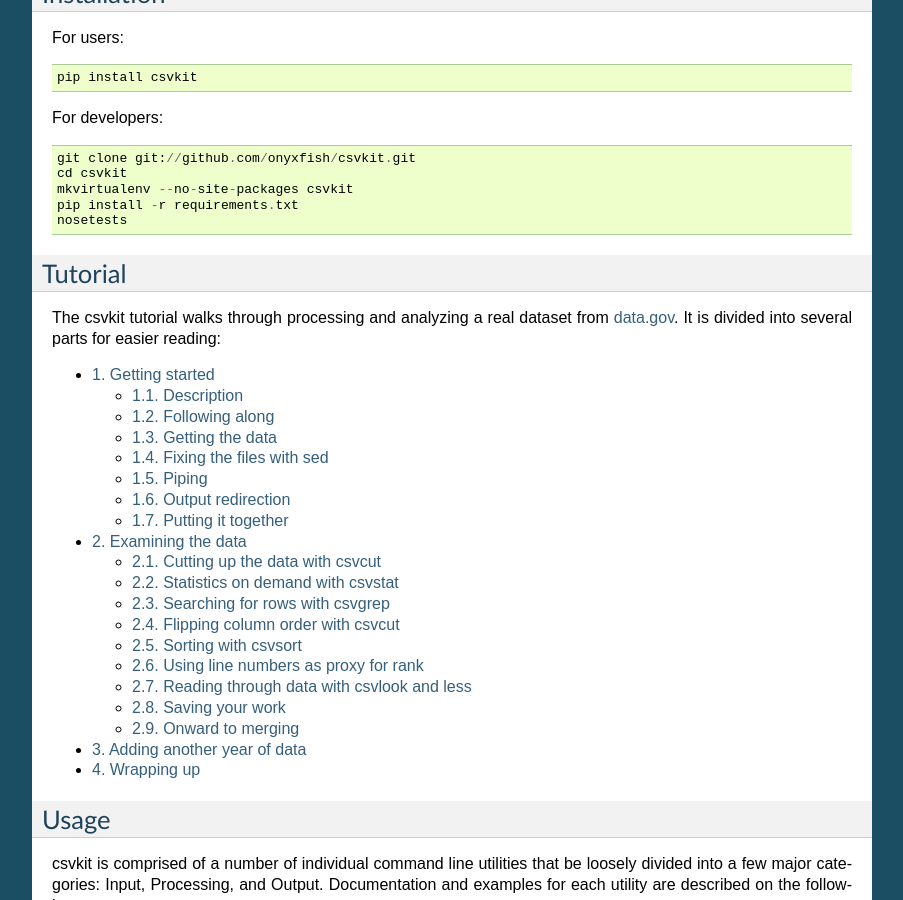
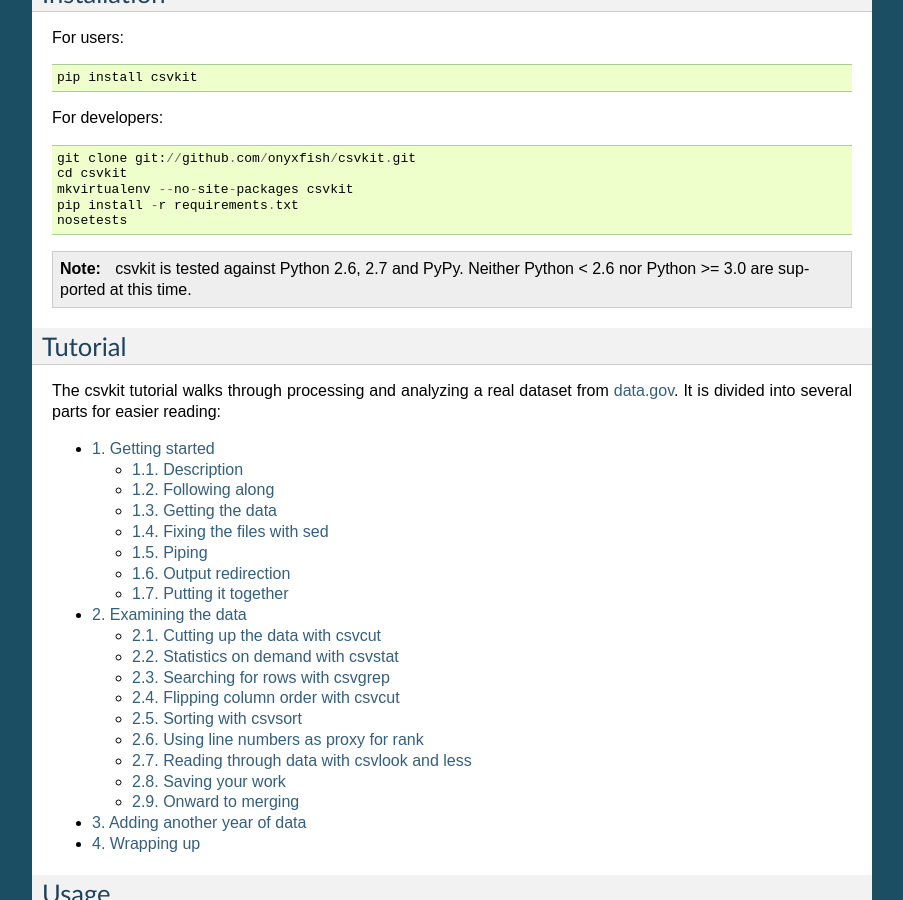
Before and after one commit to wireservice/csvkit, a Sphinx documentation site: the page built from docs/index.rst, in a window 1280 px wide and 900 px high, scrolled down 763 px. Shown: the whole window, without its empty margins (198-1101 px from the left). Built offline with Sphinx 7.4.7, drawn with Linux system fonts in a browser that asks for light colours.

Commit message:
Add note about Python version compatability.

```diff
--- a/docs/index.rst
+++ b/docs/index.rst
@@ -42,6 +42,10 @@
     mkvirtualenv --no-site-packages csvkit
     pip install -r requirements.txt
     nosetests
+
+.. note::
+
+    csvkit is tested against Python 2.6, 2.7 and PyPy. Neither Python < 2.6 nor Python >= 3.0 are supported at this time.
 
 Tutorial
 ========
```
